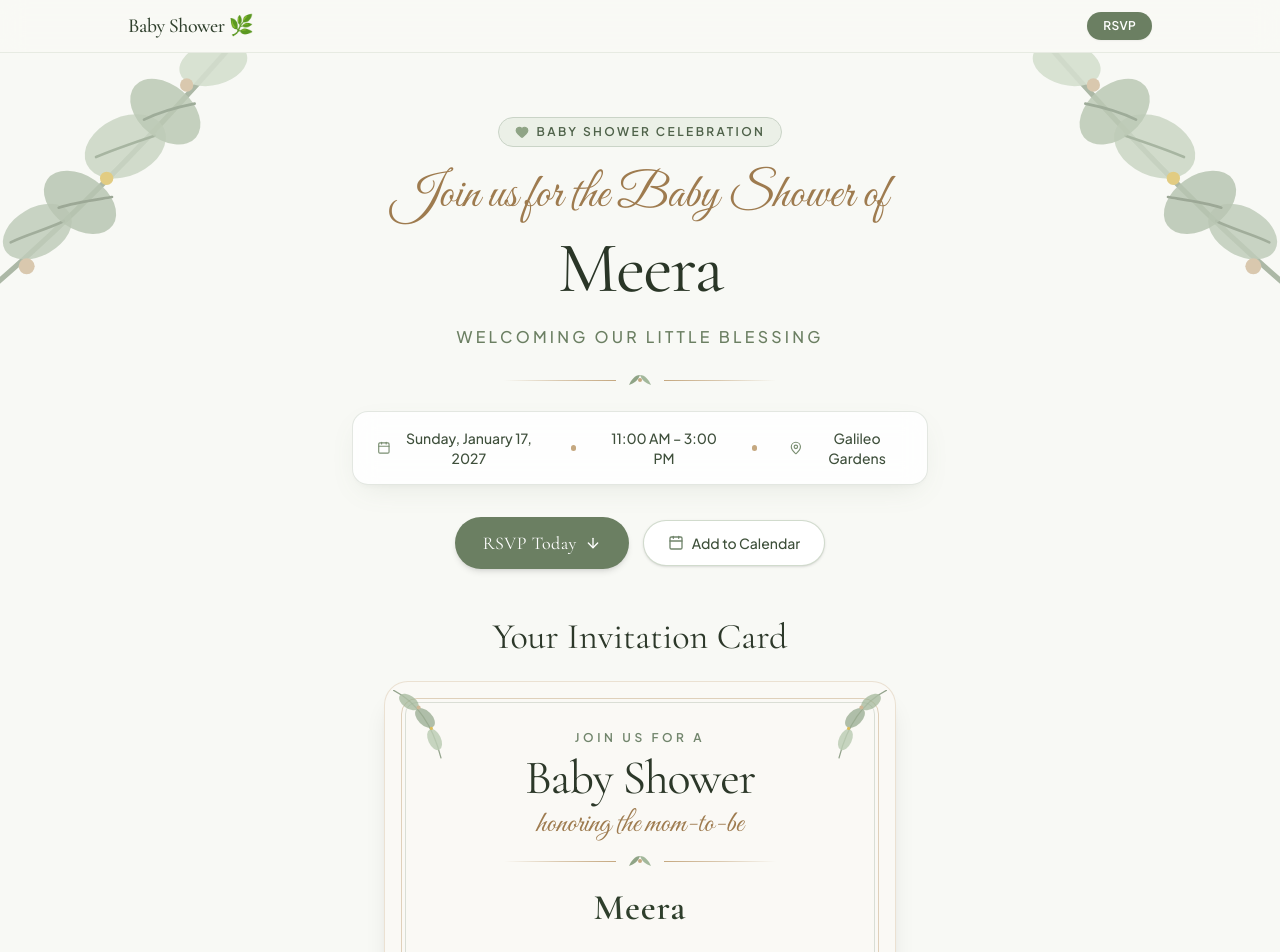
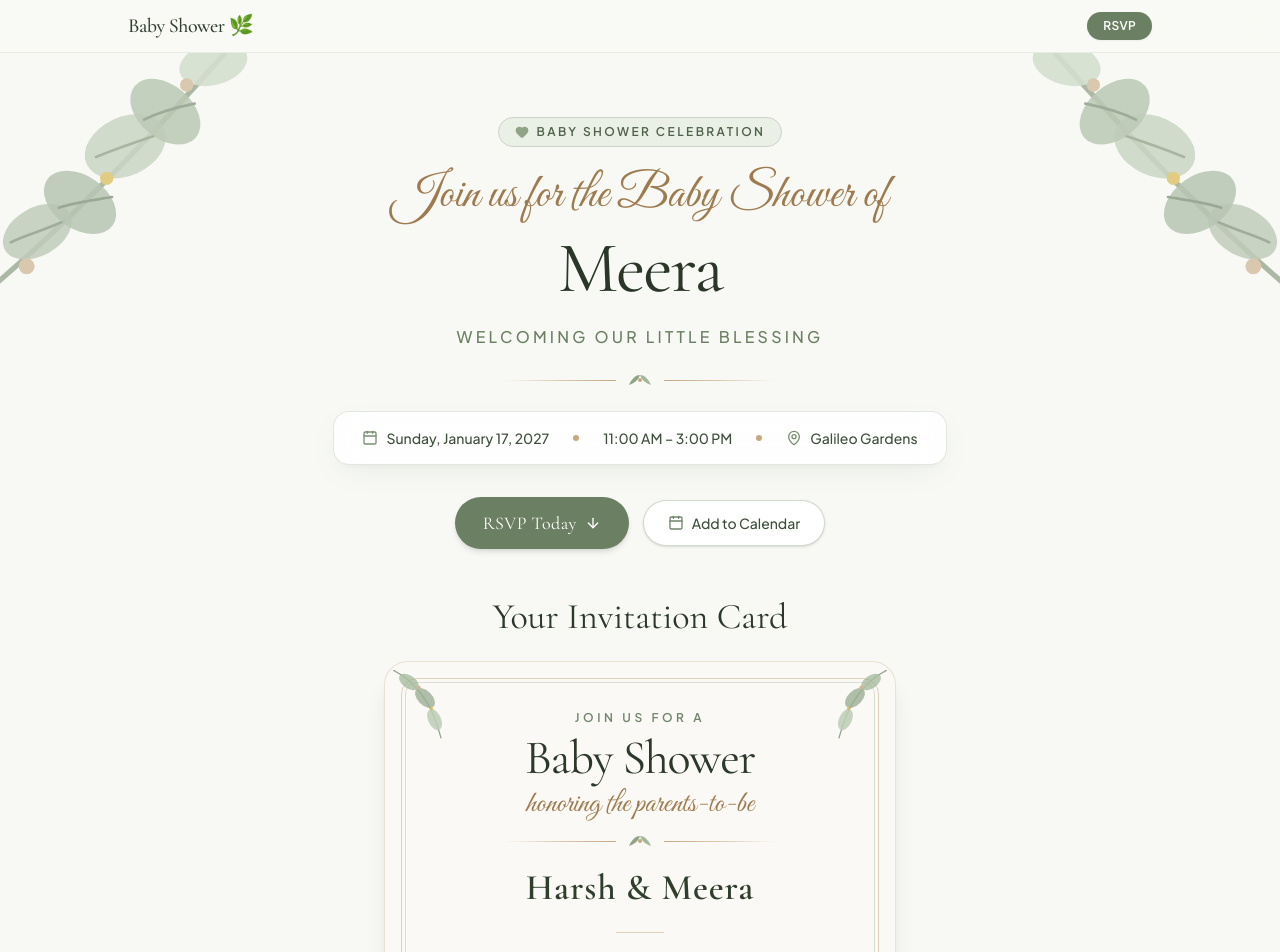
Before and after one commit to tapanshah1/baby-shower-rsvp, a React (Vite) app: page / in a window 1280 px wide. Shown: the top 952 px of the page. Built offline with nearby package versions, Linux system fonts and the light colour scheme.

Commit message:
Fix time word-wrap in Hero badge and update card to honor parents-to-be Harsh & Meera

```diff
--- a/src/components/Hero.jsx
+++ b/src/components/Hero.jsx
@@ -42,19 +42,19 @@ export const Hero = () => {
         <DelicateDivider className="my-6" />
 
         {/* Date, Time & Venue Summary Card */}
-        <div className="glass-panel px-6 py-4 rounded-2xl max-w-xl mx-auto mb-8 botanical-shadow">
-          <div className="flex flex-col sm:flex-row items-center justify-center gap-4 sm:gap-8 text-sm text-[#3E4F3B]">
-            <div className="flex items-center gap-2">
-              <Calendar className="w-4 h-4 text-[#7A8E72]" />
+        <div className="glass-panel px-5 sm:px-7 py-3.5 sm:py-4 rounded-2xl max-w-2xl mx-auto mb-8 botanical-shadow">
+          <div className="flex flex-col sm:flex-row items-center justify-center gap-3 sm:gap-6 text-sm text-[#3E4F3B]">
+            <div className="flex items-center gap-2 whitespace-nowrap">
+              <Calendar className="w-4 h-4 text-[#7A8E72] shrink-0" />
               <span className="font-medium">{eventData.dateFormatted}</span>
             </div>
-            <div className="hidden sm:block w-1.5 h-1.5 rounded-full bg-[#C5A880]" />
-            <div className="flex items-center gap-2">
+            <div className="hidden sm:block w-1.5 h-1.5 rounded-full bg-[#C5A880] shrink-0" />
+            <div className="flex items-center gap-2 whitespace-nowrap">
               <span className="font-medium">{eventData.timeFormatted}</span>
             </div>
-            <div className="hidden sm:block w-1.5 h-1.5 rounded-full bg-[#C5A880]" />
-            <div className="flex items-center gap-2">
-              <MapPin className="w-4 h-4 text-[#7A8E72]" />
+            <div className="hidden sm:block w-1.5 h-1.5 rounded-full bg-[#C5A880] shrink-0" />
+            <div className="flex items-center gap-2 whitespace-nowrap">
+              <MapPin className="w-4 h-4 text-[#7A8E72] shrink-0" />
               <span className="font-medium">{eventData.venue.name}</span>
             </div>
           </div>
--- a/src/components/InvitationCard.jsx
+++ b/src/components/InvitationCard.jsx
@@ -42,14 +42,14 @@ export const InvitationCard = () => {
             </h3>
 
             <p className="font-script text-2xl md:text-3xl text-[#9E7B4F] mt-1">
-              {eventData.parentsNames.includes('&') ? 'honoring the parents-to-be' : 'honoring the mom-to-be'}
+              {eventData.cardHonoringText || 'honoring the parents-to-be'}
             </p>
 
             <DelicateDivider className="my-3" />
 
             <div className="my-2">
               <span className="font-serif text-3xl md:text-4xl font-semibold text-[#2F3F2C] tracking-wide block">
-                {eventData.parentsNames}
+                {eventData.cardParentsNames || 'Harsh & Meera'}
               </span>
               {eventData.babyTitle && (
                 <span className="text-xs uppercase tracking-widest text-[#7B8F77] mt-1 block">
--- a/src/config/eventData.js
+++ b/src/config/eventData.js
@@ -3,6 +3,8 @@ export const eventData = {
   headline: "A Sweet Little One is on the Way",
   subheadline: "Join us for the Baby Shower of",
   parentsNames: "Meera",
+  cardHonoringText: "honoring the parents-to-be",
+  cardParentsNames: "Harsh & Meera",
   signatureNames: "Harsh and Meera",
   gratitudeMessage: "Thank you for surrounding us with your warmth, love, and blessings as we prepare to welcome our little one.",
   babyTitle: "", // No last name per request
```
